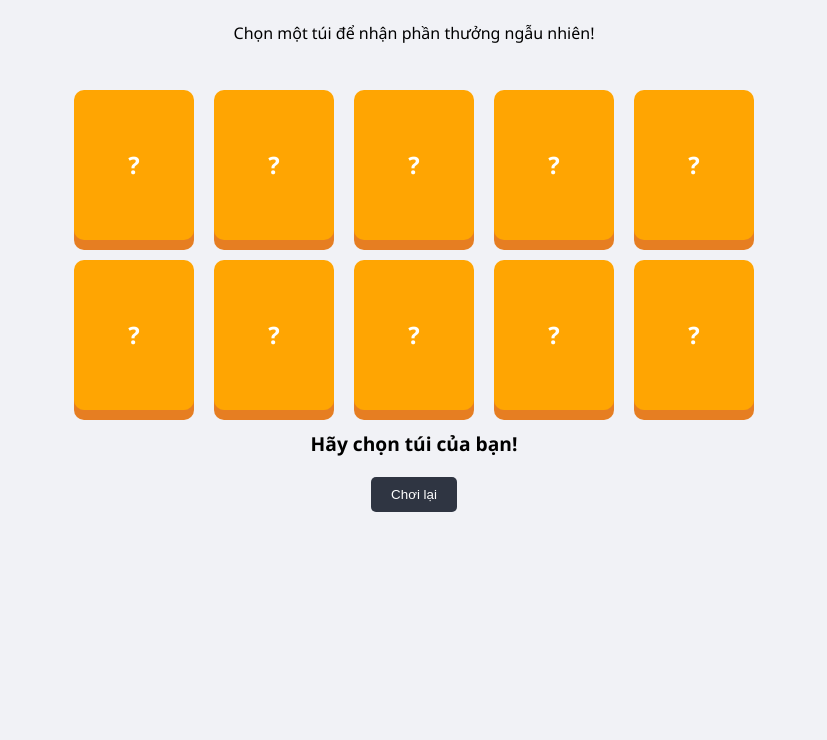
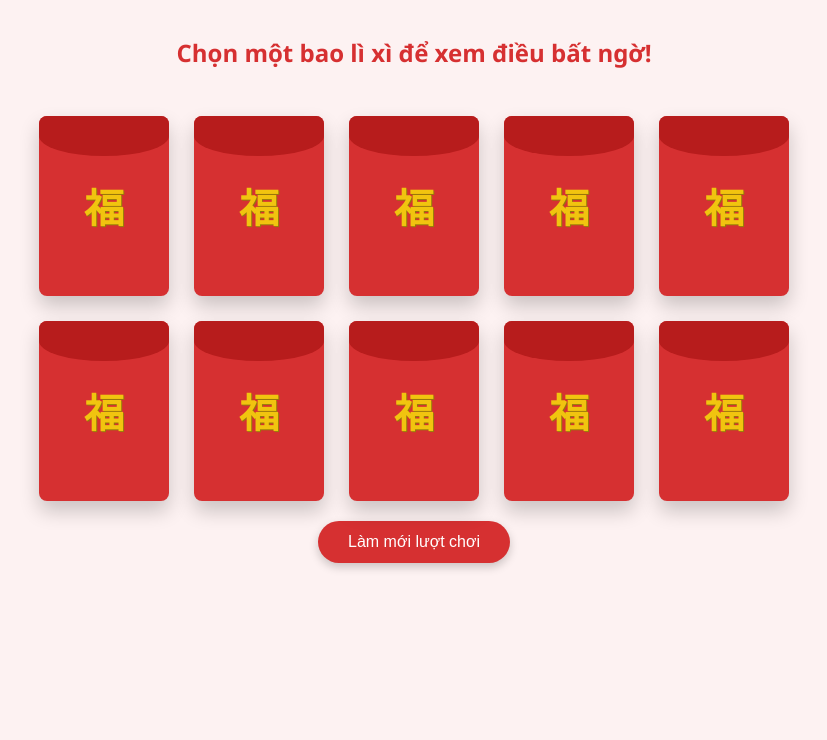
Before and after one commit to Meicit/tui-may-man, a plain HTML site: page index.html in a window 1280 px wide. Shown: the part 100-840 px from the top of the page, without its empty margins (226-1053 px from the left). Drawn offline with Linux system fonts and the light colour scheme.

Commit message:
Update index.html

```diff
--- a/index.html
+++ b/index.html
@@ -3,16 +3,11 @@
 <head>
     <meta charset="UTF-8">
     <meta name="viewport" content="width=device-width, initial-scale=1.0">
-    <title>Mở Túi Mù May Mắn</title>
+    <title>Mở Bao Lì Xì May Mắn</title>
     <style>
-        :root {
-            --primary-color: #ff4757;
-            --box-color: #ffa502;
-        }
-
         body {
-            font-family: 'Segoe UI', Tahoma, Geneva, Verdana, sans-serif;
-            background: #f1f2f6;
+            font-family: 'Segoe UI', Arial, sans-serif;
+            background-color: #fdf2f2;
             display: flex;
             flex-direction: column;
             align-items: center;
@@ -21,103 +16,156 @@
             padding: 20px;
         }
 
-        h1 { color: var(--primary-color); text-transform: uppercase; }
+        h1 {
+            color: #d63031;
+            text-shadow: 1px 1px 2px #fab1a0;
+        }
 
-        /* Grid xếp 2 hàng ngang (5 túi mỗi hàng) */
+        /* Grid 2 hàng ngang (5 cột) */
         .container {
             display: grid;
             grid-template-columns: repeat(5, 1fr);
-            gap: 20px;
-            max-width: 800px;
-            margin-top: 30px;
+            gap: 25px;
+            max-width: 900px;
+            margin-top: 40px;
         }
 
-        .blind-box {
-            width: 120px;
-            height: 150px;
-            background: var(--box-color);
-            border-radius: 10px;
+        /* Thiết kế bao lì xì bằng CSS */
+        .lixi-box {
+            width: 130px;
+            height: 180px;
+            background: #d63031;
+            border-radius: 8px;
+            position: relative;
+            cursor: pointer;
+            box-shadow: 0 10px 20px rgba(0,0,0,0.2);
+            transition: all 0.3s ease;
             display: flex;
             justify-content: center;
             align-items: center;
-            cursor: pointer;
-            position: relative;
-            box-shadow: 0 10px 0 #e67e22;
-            transition: transform 0.2s, background 0.3s;
-            font-weight: bold;
-            font-size: 24px;
-            color: white;
-            perspective: 1000px;
+            overflow: hidden;
         }
 
-        .blind-box:hover {
-            transform: translateY(-5px);
-            background: #ff7f50;
+        /* Nắp bao lì xì */
+        .lixi-box::before {
+            content: "";
+            position: absolute;
+            top: 0;
+            width: 100%;
+            height: 40px;
+            background: #b71c1c;
+            border-radius: 0 0 50% 50%;
+            z-index: 2;
+            transition: transform 0.4s;
         }
 
-        .blind-box.opened {
-            background: #ffffff;
-            color: #2f3542;
-            box-shadow: 0 5px 15px rgba(0,0,0,0.1);
-            cursor: default;
-            transform: rotateY(180px);
-            border: 2px solid var(--primary-color);
+        /* Chữ trên bao lì xì */
+        .lixi-box .symbol {
+            color: #f1c40f;
+            font-size: 40px;
+            font-weight: bold;
+            z-index: 1;
+            text-shadow: 1px 1px 0px #947a0a;
         }
 
-        .blind-box.opened span {
-            transform: rotateY(-180px);
-            display: inline-block;
-            color: #27ae60;
+        .lixi-box:hover {
+            transform: translateY(-10px) scale(1.05);
+            box-shadow: 0 15px 30px rgba(0,0,0,0.3);
         }
 
-        .reward-text { font-size: 1.2rem; margin-top: 20px; font-weight: bold; }
+        /* Khi đã mở */
+        .lixi-box.opened {
+            background: #fff;
+            border: 2px solid #d63031;
+            cursor: default;
+            transform: rotateY(360deg);
+        }
 
-        @media (max-width: 600px) {
-            .container { grid-template-columns: repeat(2, 1fr); }
+        .lixi-box.opened::before {
+            transform: translateY(-40px); /* Mở nắp */
+        }
+
+        .lixi-box.opened .reward {
+            display: block;
+            color: #2d3436;
+            font-size: 28px;
+            font-weight: bold;
+            animation: fadeIn 0.5s;
+        }
+
+        .lixi-box.opened .symbol {
+            display: none;
+        }
+
+        .reward { display: none; }
+
+        #status {
+            margin-top: 30px;
+            font-size: 1.5rem;
+            font-weight: bold;
+            color: #d63031;
+            height: 40px;
+        }
+
+        button {
+            margin-top: 20px;
+            padding: 12px 30px;
+            font-size: 1rem;
+            background: #d63031;
+            color: white;
+            border: none;
+            border-radius: 25px;
+            cursor: pointer;
+            box-shadow: 0 4px 10px rgba(0,0,0,0.2);
+        }
+
+        button:hover { background: #ff7675; }
+
+        /* Mobile: Chuyển thành 2 cột để dễ nhìn */
+        @media (max-width: 700px) {
+            .container {
+                grid-template-columns: repeat(2, 1fr);
+            }
+        }
+
+        @keyframes fadeIn {
+            from { opacity: 0; transform: scale(0.5); }
+            to { opacity: 1; transform: scale(1); }
         }
     </style>
 </head>
 <body>
 
-    <h1>🎁 Blind Box Lucky Draw 🎁</h1>
-    <p>Chọn một túi để nhận phần thưởng ngẫu nhiên!</p>
+    <h1>🧧 LÌ XÌ MAY MẮN 🧧</h1>
+    <div id="status">Chọn một bao lì xì để xem điều bất ngờ!</div>
 
-    <div class="container" id="boxContainer">
+    <div class="container" id="lixiContainer">
         </div>
 
-    <div class="reward-text" id="status">Hãy chọn túi của bạn!</div>
-    <button onclick="location.reload()" style="margin-top: 20px; padding: 10px 20px; cursor: pointer; background: #2f3542; color: white; border: none; border-radius: 5px;">Chơi lại</button>
+    <button onclick="location.reload()">Làm mới lượt chơi</button>
 
     <script>
+        // Danh sách giải thưởng
         const rewards = ['10k', '20k', '50k', '10k', '20k', '10k', '50k', '20k', '10k', '10k'];
 
-        // Trộn ngẫu nhiên phần thưởng
-        function shuffle(array) {
-            return array.sort(() => Math.random() - 0.5);
-        }
+        // Trộn ngẫu nhiên
+        const shuffledRewards = rewards.sort(() => Math.random() - 0.5);
 
-        const shuffledRewards = shuffle([...rewards]);
-        const container = document.getElementById('boxContainer');
+        const container = document.getElementById('lixiContainer');
         const statusText = document.getElementById('status');
 
-        // Tạo 10 túi mù
+        // Tạo 10 bao lì xì
         for (let i = 0; i < 10; i++) {
             const box = document.createElement('div');
-            box.className = 'blind-box';
-            box.innerHTML = '<span>?</span>';
-            box.onclick = () => openBox(box, i);
+            box.className = 'lixi-box';
+            box.innerHTML = `<div class="symbol">福</div><div class="reward">${shuffledRewards[i]}</div>`;
+            box.onclick = () => {
+                if (!box.classList.contains('opened')) {
+                    box.classList.add('opened');
+                    statusText.innerText = `Chúc mừng bạn nhận được ${shuffledRewards[i]}!`;
+                }
+            };
             container.appendChild(box);
-        }
-
-        function openBox(element, index) {
-            if (element.classList.contains('opened')) return;
-
-            const reward = shuffledRewards[index];
-            element.classList.add('opened');
-            element.innerHTML = `<span>${reward}</span>`;
-
-            statusText.innerText = `Chúc mừng! Bạn đã nhận được ${reward}!`;
-            statusText.style.color = "#e67e22";
         }
     </script>
 </body>
```
